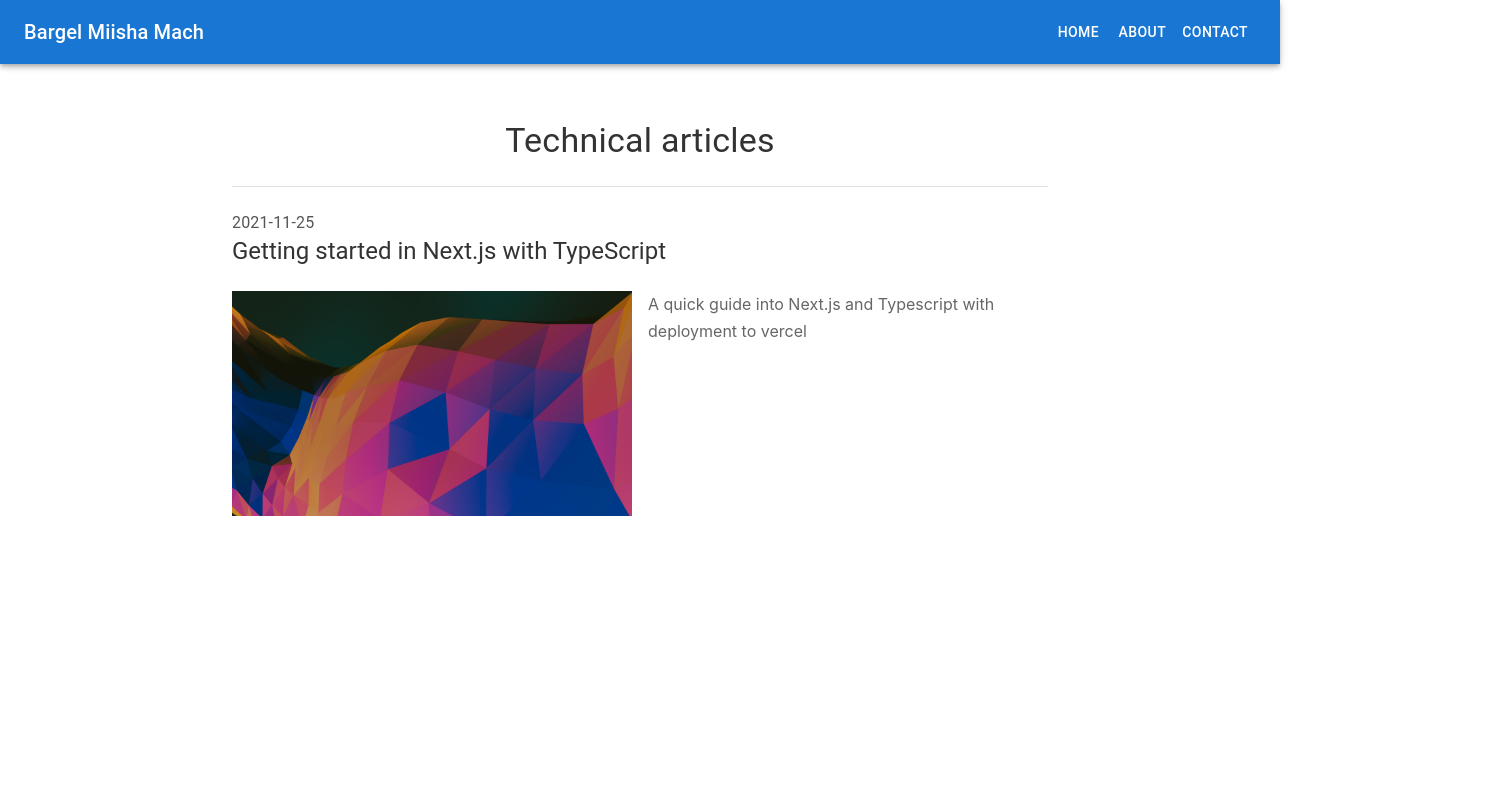
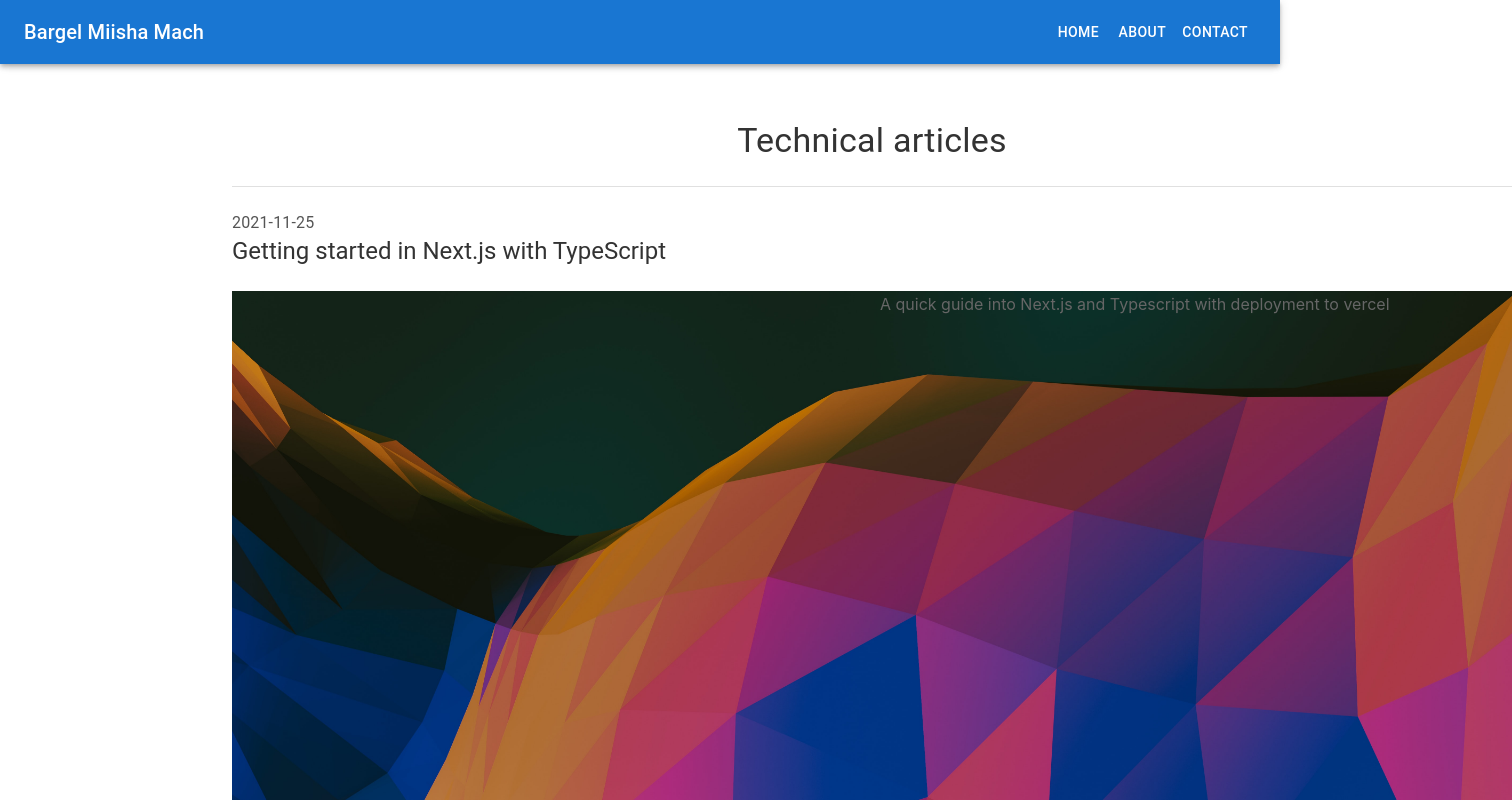
Before and after one commit to Misha434/bmm-220628, a Next.js app: page / in a window 1280 px wide. Shown: the top 800 px of the page, 1512 px wide, since content can reach past the window. Built offline with nearby package versions, Linux system fonts and the light colour scheme.

Commit message:
Replace Image to img tag

```diff
--- a/components/Thumbnail.tsx
+++ b/components/Thumbnail.tsx
@@ -1,7 +1,6 @@
 // import link artifacts
 import Link from 'next/link';
 // import image artifacts
-import Image from 'next/image';
 
 // Thumbnail properties
 type Props = {
@@ -16,7 +15,8 @@ type Props = {
 const Thumbnail: React.FC<Props> = ({ title, src, slug}: Props) => {
   // Add the Thumbnail cover image
     const image = (
-        <Image
+        // eslint-disable-next-line @next/next/no-img-element
+        <img
         height={720}
         width={1280}
         src={src}
```
